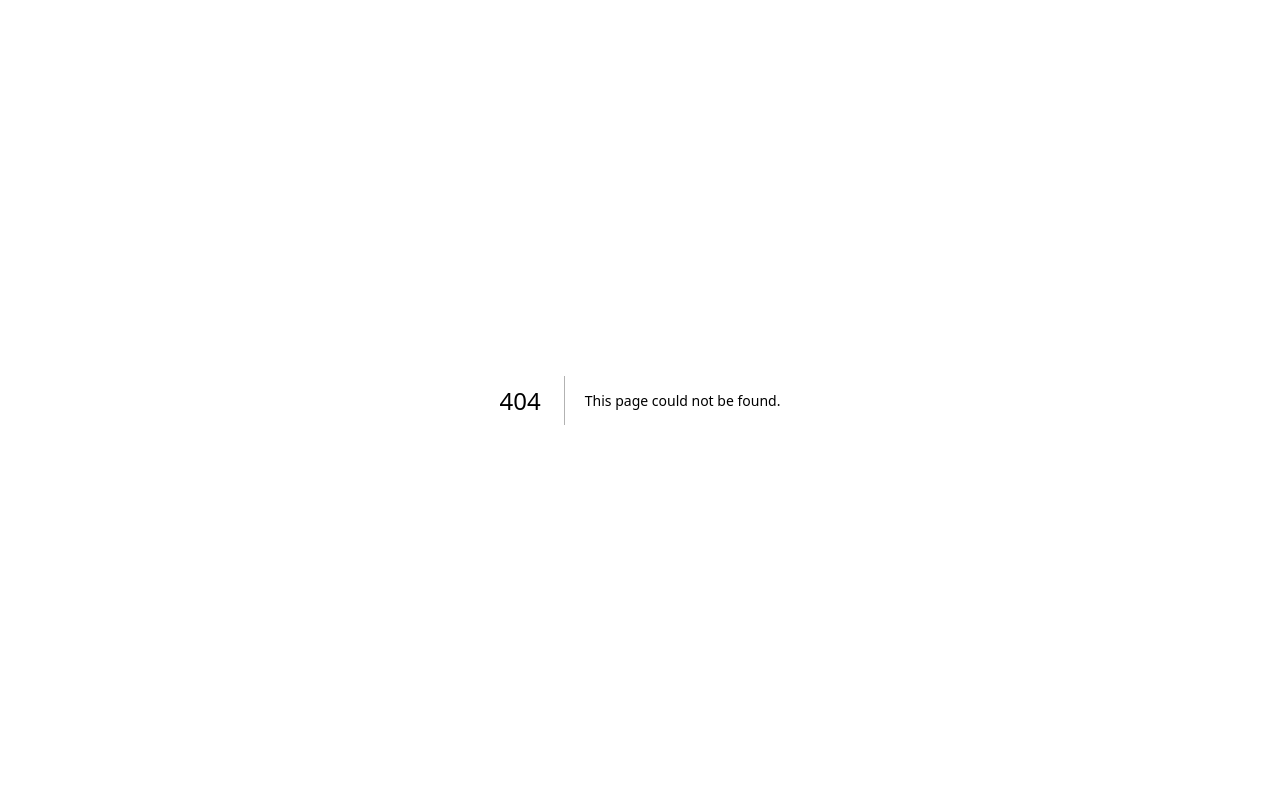
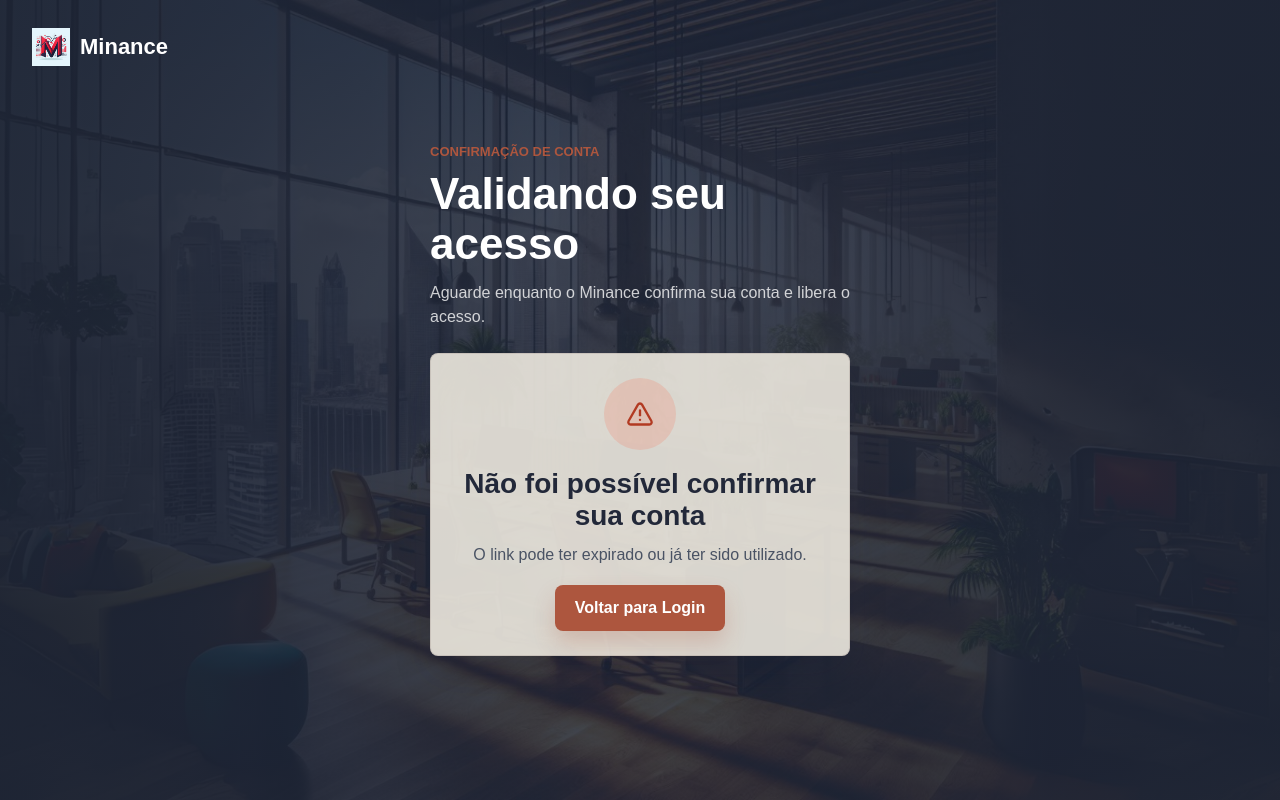
Before and after one commit to matheusgiochi19/minance_financeiro, a Next.js app: page /auth/confirm in a window 1280 px wide. Before the commit this address had no page. Built offline with nearby package versions, Linux system fonts and the light colour scheme.

Commit message:
Sprint 1.18 - fluxo de confirmacao de conta

```diff
--- a/app/auth-actions.ts
+++ b/app/auth-actions.ts
@@ -37,7 +37,7 @@ export async function signUp(_previousState: AuthState, formData: FormData): Pro
       data: {
         full_name: fullName
       },
-      emailRedirectTo: `${getSiteUrl()}/app/dashboard`
+      emailRedirectTo: `${getSiteUrl()}/auth/confirm`
     }
   });
 
--- /dev/null
+++ b/app/auth/confirm/page.tsx
@@ -0,0 +1,26 @@
+import Image from "next/image";
+import Link from "next/link";
+import { AuthConfirmFlow } from "@/components/auth-confirm-flow";
+
+type AuthConfirmPageProps = {
+  searchParams?: Promise<Record<string, string | string[] | undefined>>;
+};
+
+export default async function AuthConfirmPage({ searchParams }: AuthConfirmPageProps) {
+  const params = searchParams ? await searchParams : {};
+
+  return (
+    <main className="auth-page auth-confirm-page">
+      <Link className="auth-logo" href="/">
+        <Image alt="" height={38} priority src="/Minance_Icone.png" width={38} />
+        Minance
+      </Link>
+      <section>
+        <p className="eyebrow">Confirmação de conta</p>
+        <h1>Validando seu acesso</h1>
+        <p className="auth-subtitle">Aguarde enquanto o Minance confirma sua conta e libera o acesso.</p>
+        <AuthConfirmFlow searchParams={params} />
+      </section>
+    </main>
+  );
+}
--- a/app/globals.css
+++ b/app/globals.css
@@ -462,6 +462,60 @@ button {
   font-weight: 900;
 }
 
+.auth-confirm-card {
+  gap: 0;
+}
+
+.auth-confirm-state {
+  align-items: center;
+  display: grid;
+  gap: 18px;
+  justify-items: center;
+  text-align: center;
+}
+
+.auth-confirm-state h2 {
+  font-size: 28px;
+  margin: 0;
+}
+
+.auth-confirm-message {
+  color: #4a5364;
+  line-height: 1.6;
+  margin: 10px 0 0;
+  white-space: pre-line;
+}
+
+.auth-confirm-icon {
+  align-items: center;
+  border-radius: 999px;
+  display: inline-flex;
+  height: 72px;
+  justify-content: center;
+  width: 72px;
+}
+
+.auth-confirm-icon-loading {
+  background: rgba(41, 59, 80, 0.12);
+  color: var(--navy);
+}
+
+.auth-confirm-icon-success {
+  background: rgba(60, 93, 18, 0.14);
+  color: var(--green);
+}
+
+.auth-confirm-icon-error {
+  background: rgba(255, 83, 49, 0.16);
+  color: #b23a22;
+}
+
+.auth-confirm-actions {
+  display: flex;
+  gap: 12px;
+  justify-content: center;
+}
+
 .spin {
   animation: spin 0.8s linear infinite;
 }
--- /dev/null
+++ b/components/auth-confirm-flow.tsx
@@ -0,0 +1,141 @@
+"use client";
+
+import Link from "next/link";
+import { useEffect, useRef, useState } from "react";
+import { CheckCircle2, Loader2, TriangleAlert } from "lucide-react";
+import { createBrowserClient } from "@supabase/ssr";
+import { getSupabaseConfig } from "@/lib/env";
+
+type ConfirmState = {
+  kind: "loading" | "success" | "error";
+  message: string;
+  title: string;
+};
+
+type AuthConfirmFlowProps = {
+  searchParams: Record<string, string | string[] | undefined>;
+};
+
+function createAuthClient() {
+  const { supabaseUrl, supabaseAnonKey } = getSupabaseConfig();
+
+  return createBrowserClient(supabaseUrl, supabaseAnonKey, {
+    auth: {
+      autoRefreshToken: true,
+      detectSessionInUrl: false,
+      persistSession: true
+    }
+  });
+}
+
+function getErrorState(message?: string | null): ConfirmState {
+  return {
+    kind: "error",
+    message: message || "O link pode ter expirado ou já ter sido utilizado.",
+    title: "Não foi possível confirmar sua conta"
+  };
+}
+
+function getSearchParamValue(searchParams: Record<string, string | string[] | undefined>, key: string) {
+  const value = searchParams[key];
+  return typeof value === "string" ? value : "";
+}
+
+export function AuthConfirmFlow({ searchParams }: AuthConfirmFlowProps) {
+  const code = getSearchParamValue(searchParams, "code");
+  const error = getSearchParamValue(searchParams, "error");
+  const errorDescription = getSearchParamValue(searchParams, "error_description");
+  const [state, setState] = useState<ConfirmState>(() => {
+    if (error) {
+      return getErrorState(errorDescription);
+    }
+
+    if (!code) {
+      return getErrorState();
+    }
+
+    return {
+      kind: "loading",
+      message: "Confirmando sua conta...",
+      title: "Validando seu acesso"
+    };
+  });
+  const started = useRef(false);
+
+  useEffect(() => {
+    if (started.current) {
+      return;
+    }
+    started.current = true;
+
+    if (error) {
+      return;
+    }
+
+    if (!code) {
+      return;
+    }
+
+    const supabase = createAuthClient();
+    let cancelled = false;
+
+    async function confirmAccount() {
+      try {
+        const { error: exchangeError } = await supabase.auth.exchangeCodeForSession(code);
+        if (exchangeError) {
+          throw exchangeError;
+        }
+
+        const { data } = await supabase.auth.getUser();
+        if (!data.user) {
+          throw new Error("Nao foi possivel validar sua conta.");
+        }
+
+        if (!cancelled) {
+          setState({
+            kind: "success",
+            message: "Seu cadastro foi ativado.\n\nAgora você já pode acessar sua conta normalmente.",
+            title: "Conta confirmada com sucesso"
+          });
+        }
+      } catch {
+        if (!cancelled) {
+          setState(getErrorState());
+        }
+      }
+    }
+
+    void confirmAccount();
+
+    return () => {
+      cancelled = true;
+    };
+  }, [code, error, errorDescription]);
+
+  return (
+    <div className="auth-card auth-confirm-card" aria-live="polite">
+      <div className={`auth-confirm-state auth-confirm-${state.kind}`}>
+        <div className={`auth-confirm-icon auth-confirm-icon-${state.kind}`}>
+          {state.kind === "loading" ? <Loader2 aria-hidden className="spin" size={28} /> : null}
+          {state.kind === "success" ? <CheckCircle2 aria-hidden size={28} /> : null}
+          {state.kind === "error" ? <TriangleAlert aria-hidden size={28} /> : null}
+        </div>
+        <div>
+          <h2>{state.title}</h2>
+          <p className="auth-confirm-message">{state.message}</p>
+        </div>
+        <div className="auth-confirm-actions">
+          {state.kind === "success" ? (
+            <Link className="primary-button" href="/login">
+              Ir para Login
+            </Link>
+          ) : state.kind === "error" ? (
+            <Link className="primary-button" href="/login">
+              Voltar para Login
+            </Link>
+          ) : null}
+        </div>
+      </div>
+    </div>
+  );
+}
```
Also changed, not shown: app/page.tsx (+23 -1 lines).
